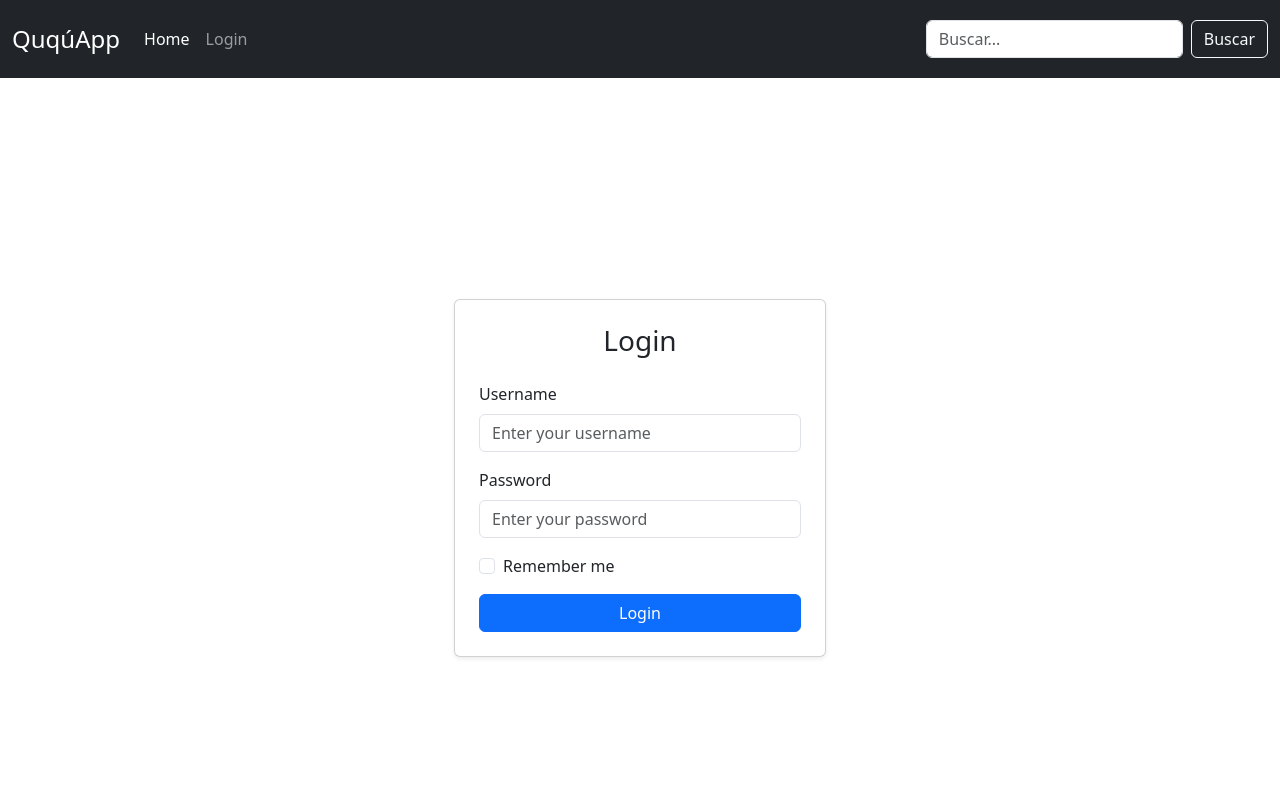
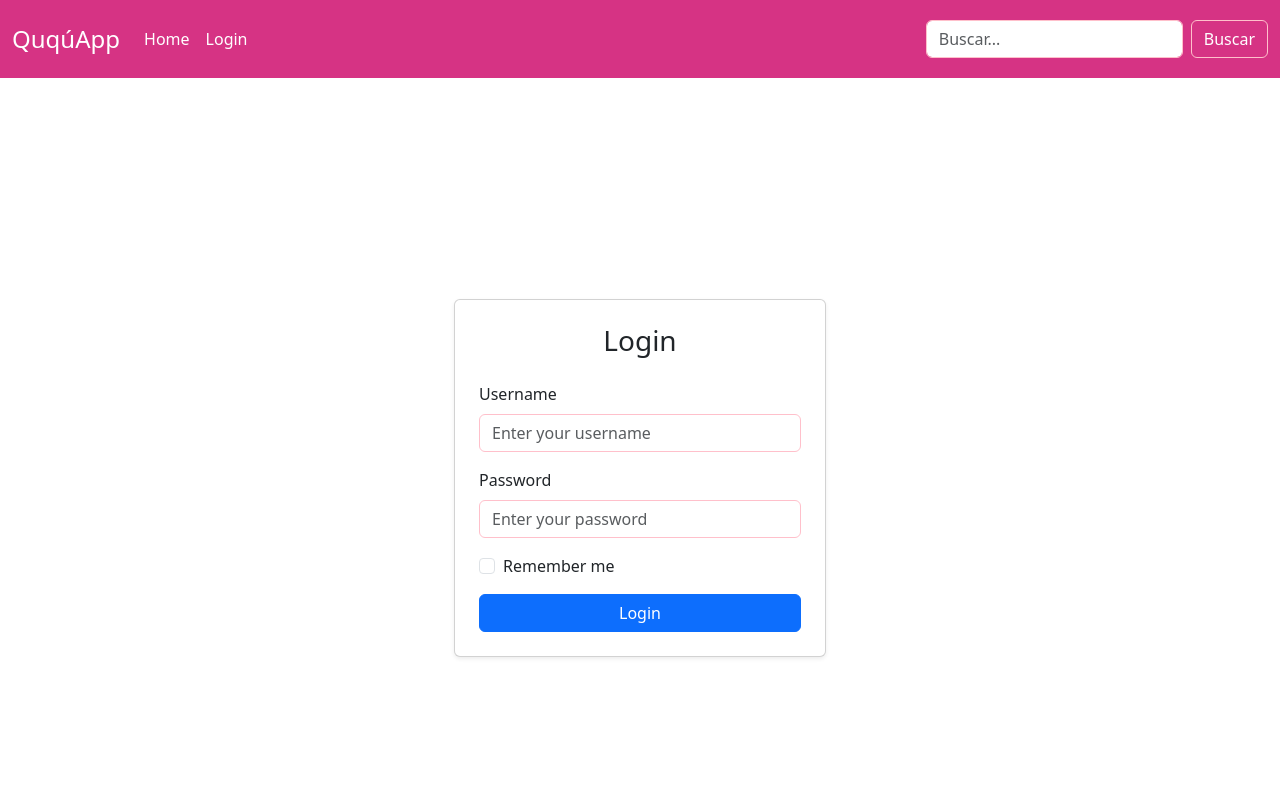
Before and after one commit to orneepetrelli/ququApp, a React (Create React App) app: page /login in a window 1280 px wide. Shown: the top 800 px of the page. Built offline with nearby package versions, Linux system fonts and the light colour scheme.

Commit message:
nueva carpeta header-style.css, importe de header-style.css en header.js

```diff
--- a/src/scripts/header.js
+++ b/src/scripts/header.js
@@ -1,3 +1,4 @@
+import "../styles/header-style.css";
 import React from "react";
 import "bootstrap/dist/css/bootstrap.min.css";
 
@@ -25,6 +26,7 @@ function Header() {
                 </div>
             </div>
         </nav>
+
     );
 }
 
--- /dev/null
+++ b/src/styles/header-style.css
@@ -0,0 +1,32 @@
+/* Fondo rosa oscuro para el navbar */
+.navbar {
+    background-color: #d63384 !important; /* rosa oscuro (como Bootstrap's pink) */
+}
+
+/* Texto blanco en todos los enlaces del navbar */
+.navbar .nav-link,
+.navbar .navbar-brand {
+    color: #fff !important;
+}
+
+/* Texto blanco al hacer hover */
+.navbar .nav-link:hover,
+.navbar .navbar-brand:hover {
+    color: #ffe6f0 !important;
+}
+
+/* Botón de buscar con borde rosa claro */
+.btn-outline-light {
+    border-color: #ffc0cb;
+    color: #fff;
+}
+
+.btn-outline-light:hover {
+    background-color: #ffc0cb;
+    color: #000;
+}
+
+/* Input del buscador con borde rosa */
+.form-control {
+    border: 1px solid #ffc0cb;
+}
```
